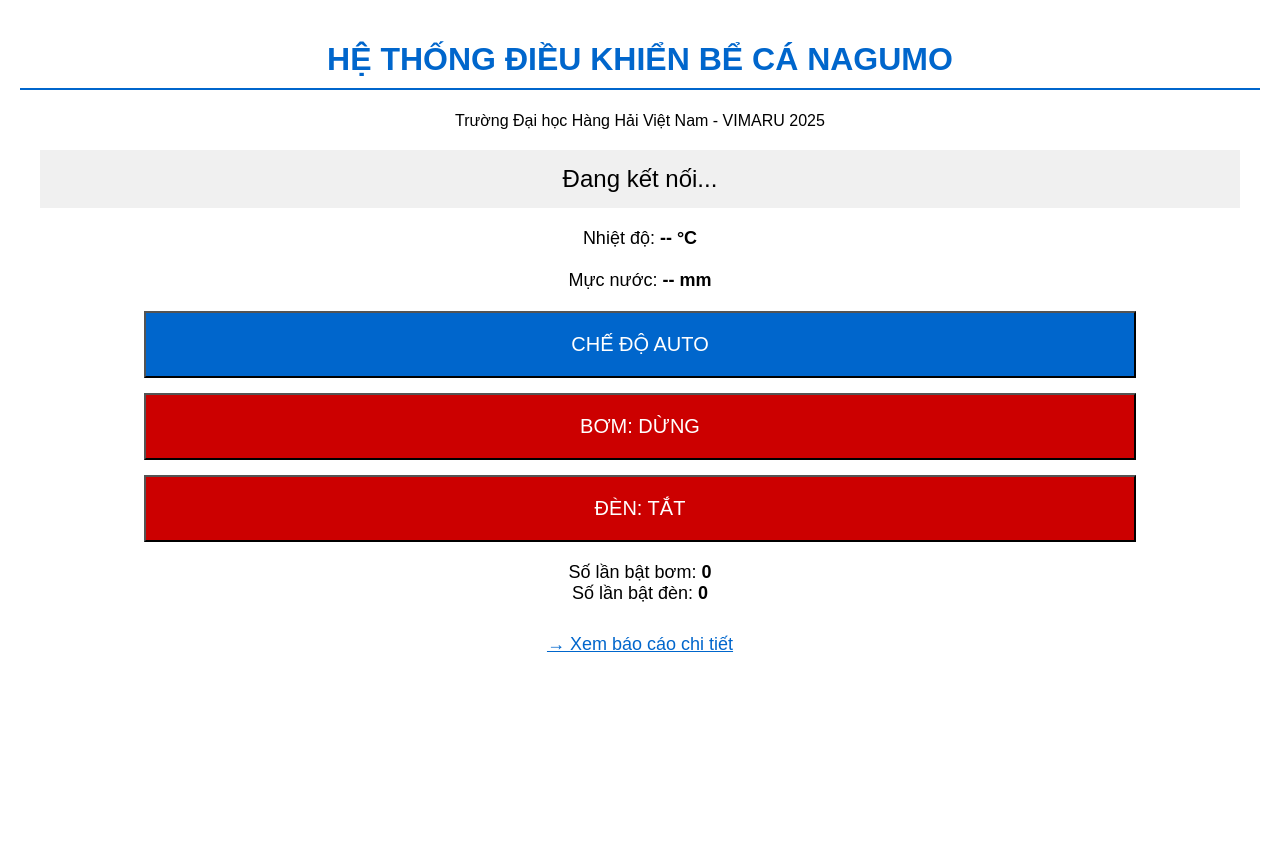
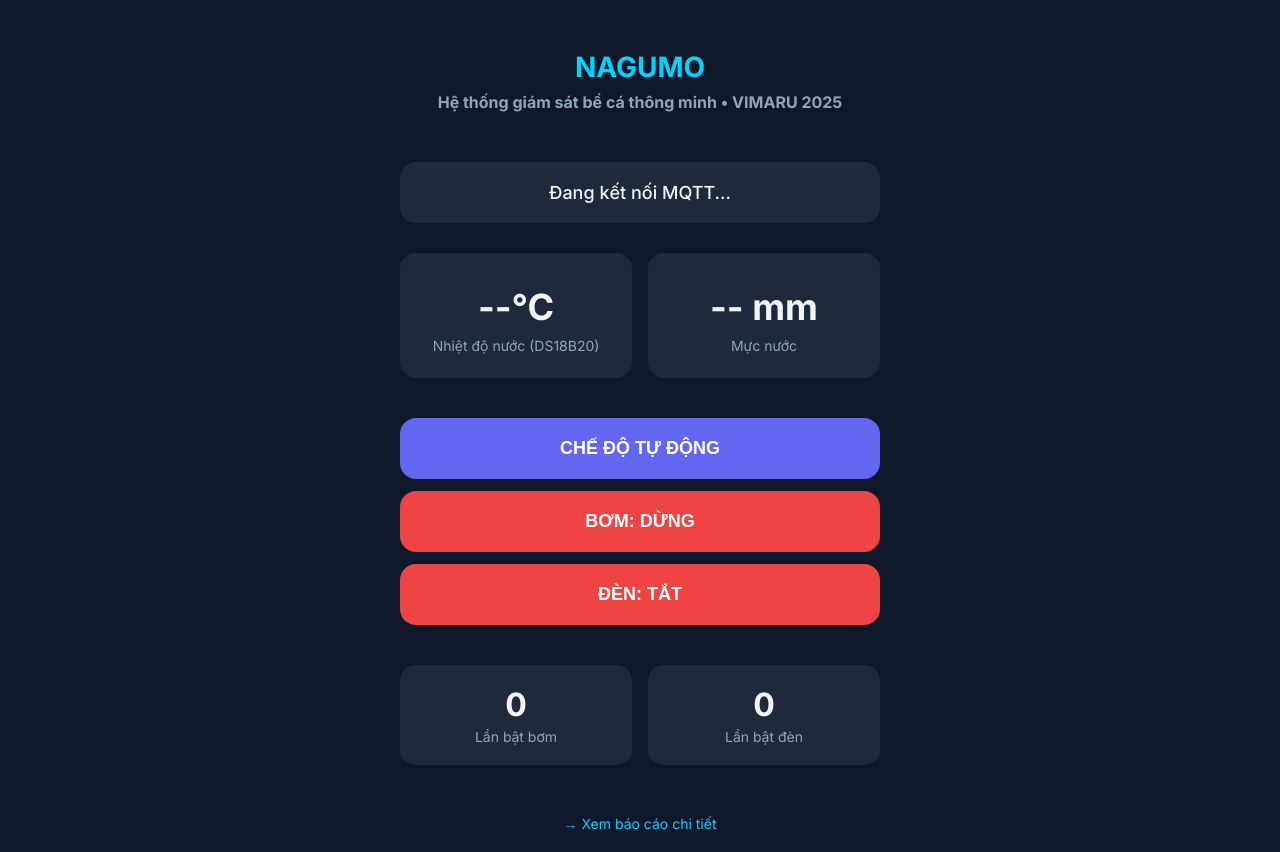
Before and after one commit to thuhavimaru/web, a plain HTML site: page index.html in a window 1280 px wide. Before the commit the page ends 800 px from the top, so only its background shows below. Drawn offline with Linux system fonts and the light colour scheme; a script that the page names is missing.

Commit message:
Add files via upload

```diff
--- a/index.html
+++ b/index.html
@@ -1,50 +1,85 @@
 <!DOCTYPE html>
 <html lang="vi">
 <head>
-  <meta charset="UTF-8">
-  <title>NAGUMO - Điều khiển bể cá</title>
+  <meta charset="UTF-8" />
+  <meta name="viewport" content="width=device-width, initial-scale=1.0"/>
+  <title>NAGUMO • Bể cá thông minh</title>
   <script src="https://unpkg.com/mqtt/dist/mqtt.min.js"></script>
+  <link href="https://fonts.googleapis.com/css2?family=Inter:wght@300;400;500;600;700&display=swap" rel="stylesheet">
   <style>
-    body {font-family: Arial; background:white; color:black; padding:20px; margin:0;}
-    h1 {text-align:center; color:#0066cc; border-bottom:2px solid #0066cc; padding-bottom:10px;}
-    .status {font-size:24px; text-align:center; margin:20px; padding:15px; background:#f0f0f0;}
-    .btn {display:block; width:80%; margin:15px auto; padding:20px; font-size:20px; text-align:center;}
-    .on {background:#00aa00; color:white;}
-    .off {background:#cc0000; color:white;}
-    .auto {background:#0066cc; color:white;}
-    .info {margin:20px; font-size:18px; text-align:center;}
+    :root { --bg: #0f172a; --card: #1e293b; --text: #f1f5f9; --accent: #00d4ff; --green: #10b981; --red: #ef4444; }
+    * { margin:0; padding:0; box-sizing:border-box; }
+    body {font-family:'Inter',sans-serif; background:var(--bg); color:var(--text); min-height:100vh; padding:20px 10px;}
+    .container {max-width:480px; margin:0 auto;}
+    header {text-align:center; padding:30px 0;}
+    h1 {font-size:28px; font-weight:700; color:var(--accent);}
+    h2 {font-size:16px; color:#94a3b8; margin-top:8px;}
+    .status {background:var(--card); border-radius:16px; padding:20px; text-align:center; margin:20px 0; font-size:18px; font-weight:500;}
+    .connected {color:#10b981;}
+    .sensors {display:grid; grid-template-columns:1fr 1fr; gap:16px; margin:30px 0;}
+    .sensor-card {background:var(--card); border-radius:16px; padding:24px; text-align:center;}
+    .sensor-value {font-size:36px; font-weight:700; margin:8px 0;}
+    .sensor-label {font-size:14px; color:#94a3b8;}
+    .controls {margin:40px 0;}
+    .btn {display:block; width:100%; padding:20px; margin:12px 0; border:none; border-radius:16px; font-size:18px; font-weight:600; cursor:pointer; transition:0.3s;}
+    .btn-auto {background:#6366f1; color:white;}
+    .btn-on {background:var(--green); color:white;}
+    .btn-off {background:var(--red); color:white;}
+    .stats {display:grid; grid-template-columns:1fr 1fr; gap:16px; margin-top:30px;}
+    .stat-card {background:var(--card); border-radius:16px; padding:20px; text-align:center;}
+    .stat-num {font-size:32px; font-weight:700;}
+    .stat-label {font-size:14px; color:#94a3b8; margin-top:4px;}
+    footer {text-align:center; margin-top:50px; color:#64748b; font-size:14px;}
   </style>
 </head>
 <body>
-  <h1>HỆ THỐNG ĐIỀU KHIỂN BỂ CÁ NAGUMO</h1>
-  <p style="text-align:center;">Trường Đại học Hàng Hải Việt Nam - VIMARU 2025</p>
+<div class="container">
+  <header>
+    <h1>NAGUMO</h1>
+    <h2>Hệ thống giám sát bể cá thông minh • VIMARU 2025</h2>
+  </header>
 
-  <div class="status" id="connectStatus">Đang kết nối...</div>
+  <div class="status" id="status">Đang kết nối MQTT...</div>
 
-  <div class="info">
-    Nhiệt độ: <b><span id="temp">--</span> °C</b><br><br>
-    Mực nước: <b><span id="dist">--</span> mm</b>
+  <div class="sensors">
+    <div class="sensor-card">
+      <div class="sensor-value"><span id="temp">--</span>°C</div>
+      <div class="sensor-label">Nhiệt độ nước (DS18B20)</div>
+    </div>
+    <div class="sensor-card">
+      <div class="sensor-value"><span id="dist">--</span> mm</div>
+      <div class="sensor-label">Mực nước</div>
+    </div>
   </div>
 
-  <button class="btn auto" id="btnAuto">CHẾ ĐỘ AUTO</button>
-  <button class="btn off" id="btnPump">BƠM: DỪNG</button>
-  <button class="btn off" id="btnLight">ĐÈN: TẮT</button>
-
-  <div class="info">
-    Số lần bật bơm: <b><span id="pumpCount">0</span></b><br>
-    Số lần bật đèn: <b><span id="lightCount">0</span></b>
+  <div class="controls">
+    <button class="btn btn-auto" id="btnAuto">CHẾ ĐỘ TỰ ĐỘNG</button>
+    <button class="btn btn-off" id="btnPump">BƠM: DỪNG</button>
+    <button class="btn btn-off" id="btnLight">ĐÈN: TẮT</button>
   </div>
 
-  <div style="text-align:center; margin-top:30px;">
-    <a href="report.html" style="font-size:18px; color:#0066cc;">→ Xem báo cáo chi tiết</a>
+  <div class="stats">
+    <div class="stat-card">
+      <div class="stat-num"><span id="pumpCount">0</span></div>
+      <div class="stat-label">Lần bật bơm</div>
+    </div>
+    <div class="stat-card">
+      <div class="stat-num"><span id="lightCount">0</span></div>
+      <div class="stat-label">Lần bật đèn</div>
+    </div>
   </div>
+
+  <footer>
+    <a href="report.html" style="color:var(--accent); text-decoration:none;">→ Xem báo cáo chi tiết</a>
+  </footer>
+</div>
 
 <script>
 const client = mqtt.connect('wss://broker.emqx.io:8084/mqtt');
 const topic = 'vimaru/nagumo/status';
 
 client.on('connect', () => {
-  document.getElementById('connectStatus').innerHTML = '<b style="color:green;">ĐÃ KẾT NỐI THÀNH CÔNG!</b>';
+  document.getElementById('status').innerHTML = '<span class="connected">ĐÃ KẾT NỐI • DỮ LIỆU REALTIME</span>';
   client.subscribe(topic);
 });
 
@@ -56,13 +91,13 @@ client.on('message', (t, msg) => {
   document.getElementById('pumpCount').innerText = latest.pumpCount || 0;
   document.getElementById('lightCount').innerText = latest.lightCount || 0;
 
-  document.getElementById('btnAuto').className = latest.auto ? 'btn auto' : 'btn off';
-  document.getElementById('btnAuto').innerText = latest.auto ? 'CHẾ ĐỘ AUTO' : 'CHẾ ĐỘ THỦ CÔNG';
+  document.getElementById('btnAuto').className = latest.auto ? 'btn btn-auto' : 'btn btn-off';
+  document.getElementById('btnAuto').innerText = latest.auto ? 'CHẾ ĐỘ TỰ ĐỘNG' : 'CHẾ ĐỘ THỦ CÔNG';
 
-  document.getElementById('btnPump').className = latest.pump ? 'btn on' : 'btn off';
+  document.getElementById('btnPump').className = latest.pump ? 'btn btn-on' : 'btn btn-off';
   document.getElementById('btnPump').innerText = latest.pump ? 'BƠM ĐANG CHẠY' : 'BƠM DỪNG';
 
-  document.getElementById('btnLight').className = latest.light ? 'btn on' : 'btn off';
+  document.getElementById('btnLight').className = latest.light ? 'btn btn-on' : 'btn btn-off';
   document.getElementById('btnLight').innerText = latest.light ? 'ĐÈN ĐANG BẬT' : 'ĐÈN TẮT';
 });
 
```
